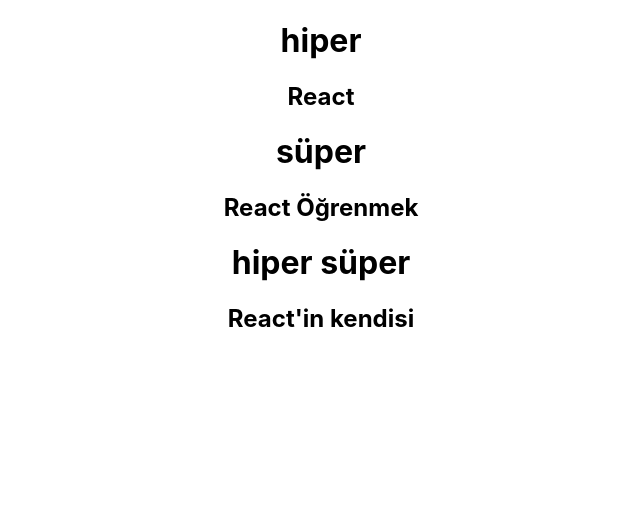
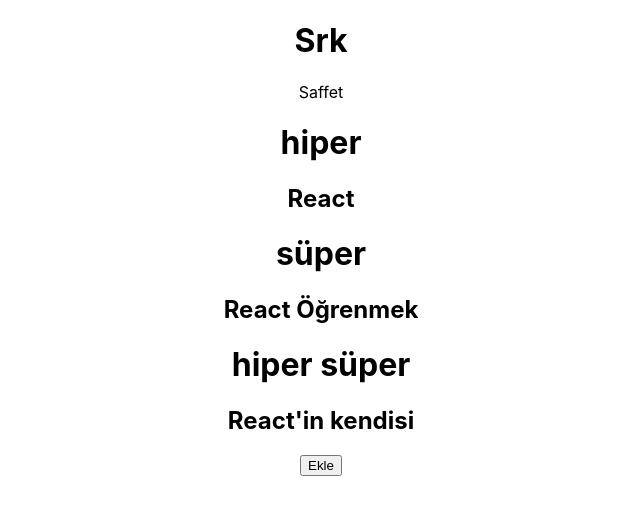
Before and after one commit to Saffet01/react-course-notes, a React (Create React App) app: page / in a window 1280 px wide. Shown: the top 514 px of the page, without its empty margins (319-959 px from the left). Built offline with nearby package versions, Linux system fonts and the light colour scheme.

Commit message:
Event, Context and Set

```diff
--- a/src/App.js
+++ b/src/App.js
@@ -14,6 +14,17 @@
 
 // fonksiyonu class'a çevirerek de kullanabiliriz bu yapıyı
 class App extends Component{
+
+  constructor(props){
+    super(props);
+    this.state = {
+      name: "Srk"
+    }
+  }
+
+  addNews(){
+    console.log("Eklendi!");
+  }
   render(){
 
     // const sayi = 26;
@@ -51,7 +62,9 @@
         <Srk isim={dizim[1].name} soyisim={dizim[1].lastName}/>
         <Srk isim={dizim[2].name} soyisim={dizim[2].lastName}/> */}
 
-        <Arakatman dizim={dizim}/>
+        <h1>{this.state.name}</h1>
+
+        <Arakatman dizim={dizim} addNews={this.addNews}/>
 
       </div>
     );
--- a/src/Arakatman.js
+++ b/src/Arakatman.js
@@ -1,15 +1,30 @@
 import React, { Component } from 'react';
 import Srk from './Srk.js';
+import Form from './Form.js';
+import Proptypes from 'prop-types';
 
 class Arakatman extends Component {
+
+  static propTypes={
+    dizim : Proptypes.array
+  }
+
+  static defaultProps={
+    name:'Saffet'
+  }
+
   render() {
     return (
       <div>
         {
+          this.props.name
+        }
+        {
             this.props.dizim.map(dizim =>
-                <Srk key={dizim.id} name={dizim.name} lastName={dizim.lastName}/>
+                <Srk key={dizim.id} newsDate={dizim} name={dizim.name} lastName={dizim.lastName}/>
                 )
         }
+        <Form addNews={this.props.addNews}/>
       </div>
     )
   }
--- /dev/null
+++ b/src/Form.js
@@ -0,0 +1,20 @@
+import React, { Component } from 'react'
+
+class Form extends Component {
+
+    addButton(){
+        this.props.addNews();
+        console.log("Hi!");
+    }
+
+    render() {
+    return (
+      <div>
+
+        <button onClick={this.addButton.bind(this)}>Ekle</button>
+
+      </div>
+    )
+  }
+}
+export default Form;
```
